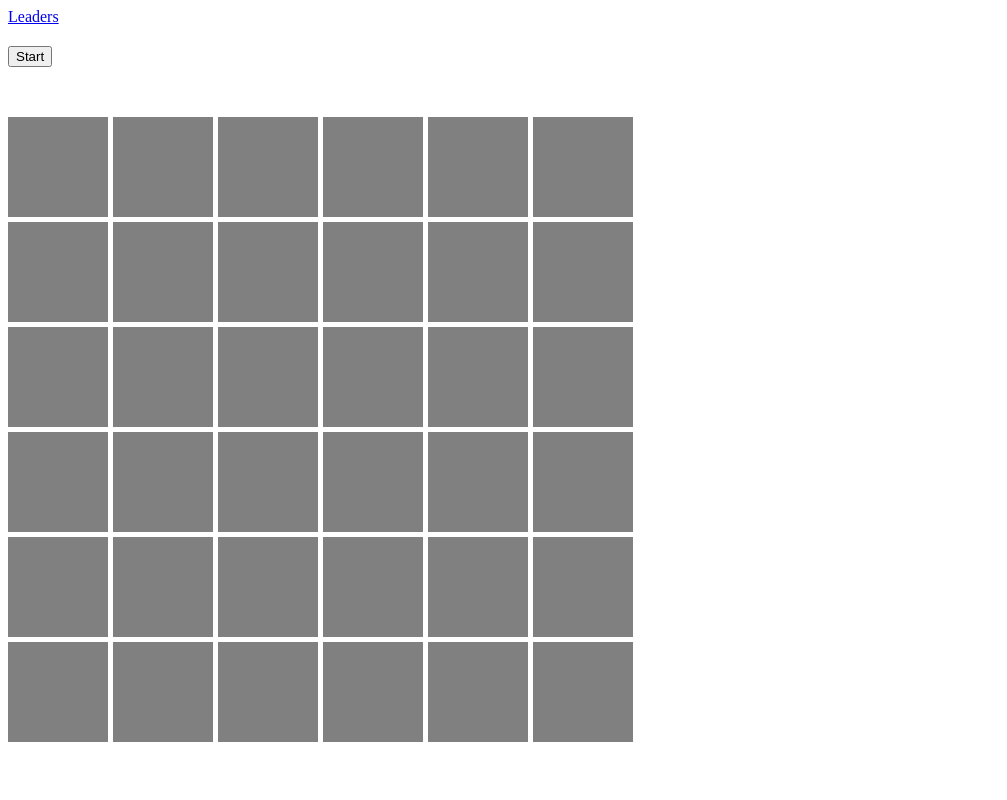
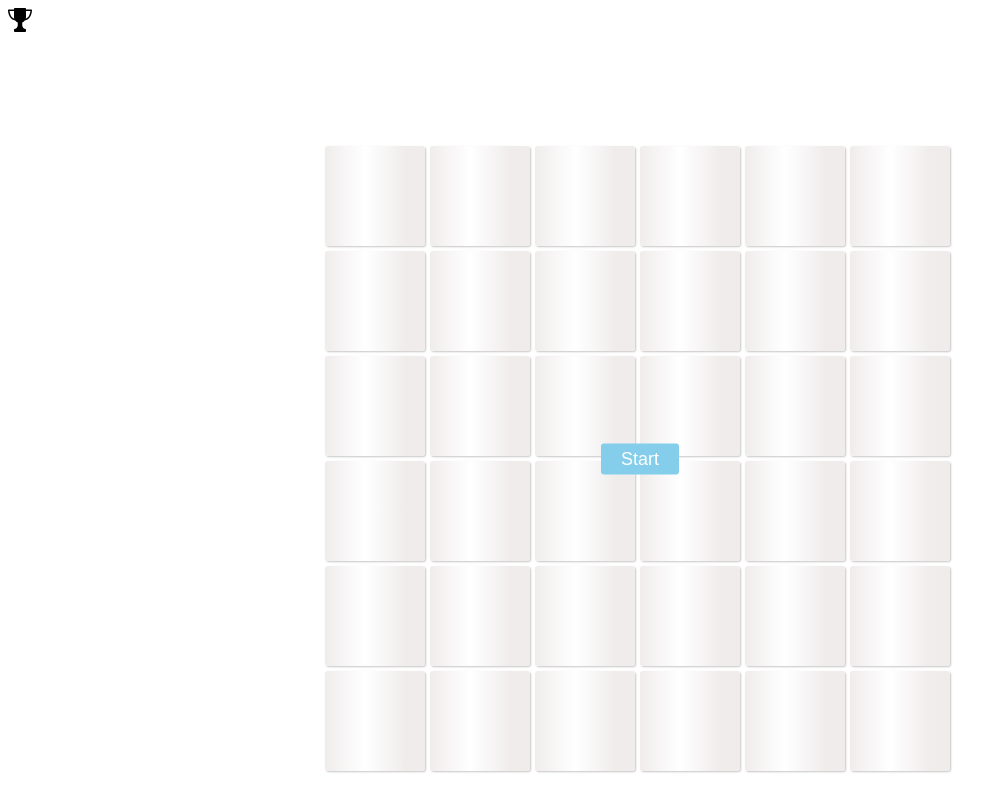
Before and after one commit to vyacheslav-tikhonov/memory-game, a Vue app: page / in a window 1280 px wide. Shown: the whole page, without its empty margins (0-1007 px from the left). Built offline with nearby package versions, Linux system fonts and the light colour scheme.

Commit message:
add styles

```diff
--- a/src/App.vue
+++ b/src/App.vue
@@ -5,4 +5,9 @@
 </template>
 
 <style lang="scss">
+  @import url('https://fonts.googleapis.com/css2?family=Roboto:wght@300;400;500;900&display=swap');
+
+  body {
+    font-family: Roboto, sans-serif;
+  }
 </style>
--- a/src/components/Game/Game.vue
+++ b/src/components/Game/Game.vue
@@ -1,31 +1,22 @@
 <template>
   <div class="game">
     <div class="nav">
-      <router-link to="/leaders">Leaders</router-link>
+      <router-link to="/leaders">
+        <img class="icon" alt="Leaders" src="../../assets/icons/trophy.svg">
+      </router-link>
     </div>
+
     <div class="game__buttons">
-      <div v-if="!victory">
-        <div v-show=!isGameRunning>
-          <button
-            @click="onStartGame()"
-          >
-            Start
-          </button>
-        </div>
+      <div
+        v-if="!victory"
+      >
         <div v-show=isGameRunning>
-          <button
+          <Button
             @click="onPauseGame()"
           >
             Pause
-          </button>
+          </Button>
         </div>
-      </div>
-      <div v-if="victory">
-        <button
-          @click="onResetGame()"
-        >
-          New game
-        </button>
       </div>
     </div>
 
@@ -33,8 +24,31 @@
       <Timer ref="timer" />
     </div>
 
-    <div v-if="victory">Victory!</div>
-
+    <div class="cards-container">
+      <div
+        class="centered-buttons"
+      >
+        <div
+          class="victory"
+          v-if="victory">
+          Victory!
+        </div>
+        <div
+          v-show="!isGameRunning && !victory">
+          <Button
+            @click="onStartGame()"
+          >
+            Start
+          </Button>
+        </div>
+        <div v-if="victory">
+          <Button
+            @click="onResetGame()"
+          >
+            New game
+          </Button>
+        </div>
+      </div>
     <div
       class="cards"
     >
@@ -46,20 +60,34 @@
         <GameCard
           v-if="card !== 0"
           :show="displayedIndexes.includes(index)"
+          :clickable="!isFreezing"
           :name="card"
           @click="onClick(index)"
         />
       </div>
     </div>
+    </div>
 
   <div
     v-if="showLeadersDialog"
-    class="game__leaders-dialog">
-    <p>Save game in a leaders` table</p>
-    <input v-model="gameName">
-    <button @click="onSaveGame()">
-      Save
-    </button>
+    class="leaders-dialog">
+    <p>Save your results</p>
+    <input
+      class="leaders-dialog__input"
+      placeholder="Name"
+      v-model="gameName"
+    >
+
+    <div class="leaders-dialog__buttons">
+      <Button @click="onCloseDialog()">
+        Close
+      </Button>
+      <Button
+        :disabled="isNameNotEmpty"
+        @click="onSaveGame()">
+        Save
+      </Button>
+    </div>
   </div>
 
   </div>
@@ -71,9 +99,10 @@ import Timer from '@/components/Game/Timer/Timer.vue';
 import GameCard from '@/components/ui/cards/GameCard/GameCard.vue';
 import { shuffleArray } from '@/utils/array';
 import { Leader } from './types';
+import Button from '@/components/ui/button/Button.vue';
 
 @Component({
-  components: { Timer, GameCard },
+  components: { Timer, GameCard, Button },
 })
 export default class Game extends Vue {
   @Ref('timer') readonly timer!: Timer;
@@ -90,6 +119,10 @@ export default class Game extends Vue {
   private cardForHiding: null | {time: number; index: number} = null;
 
   private cards: number[] = [];
+
+  private get isNameNotEmpty() {
+    return this.gameName.length <= 0;
+  }
 
   private checkVictory() {
     return !this.cards.reduce((sum, current) => sum + current , 0);
@@ -119,6 +152,10 @@ export default class Game extends Vue {
     this.displayedIndexes = [];
     this.isFreezing = true;
     this.timer.stopTimer();
+  }
+
+  private onCloseDialog() {
+    this.showLeadersDialog = false;
   }
 
   private onSaveGame() {
@@ -260,11 +297,13 @@ export default class Game extends Vue {
 .game {
   &__buttons {
     display: flex;
-    gap: 10px;
-    padding-bottom: 10px;
+    justify-content: center;
+    height: 40px;
   }
   &__timer {
-    padding: 20px 0;
+    text-align: center;
+    height: 40px;
+    padding: 5px 0;
   }
 }
 
@@ -273,13 +312,68 @@ export default class Game extends Vue {
 }
 
 .cards {
+  width: max-content;
   display: grid;
+  justify-content: center;
   grid-template-columns: repeat(6, 105px);
   grid-row-gap: 5px;
+  position: relative;
 }
 
 .card-container {
   width: 100px;
   height: 100px;
 }
+
+.cards-container {
+  position: relative;
+  display: flex;
+  justify-content: center;
+}
+
+.centered-buttons {
+  position: absolute;
+  top: 50%;
+  left: 50%;
+  z-index: 2;
+  text-align: center;
+  transform: translate(-50%, -50%);
+}
+
+.icon {
+  height: 24px;
+  width: 24px;
+}
+
+.leaders-dialog {
+  font-size: 18px;
+  background: #fff;
+  position: fixed;
+  top: 50%;
+  left: 50%;
+  transform: translate(-50%, -50%);
+  box-shadow: 1px 1px 2px #c6c6c6;
+  width: max-content;
+  padding: 20px;
+  width: 340px;
+  border-radius: 4px;
+  z-index: 2;
+
+  &__input {
+    width: 320px;
+  }
+
+  &__buttons {
+    padding: 10px 0;
+    display: flex;
+    justify-content: flex-end;
+    gap: 10px;
+  }
+}
+
+.victory {
+  font-size: 24px;
+  color: rgb(132, 206, 235);
+  margin: 10px 0;
+}
 </style>
--- a/src/components/Game/Timer/Timer.vue
+++ b/src/components/Game/Timer/Timer.vue
@@ -48,8 +48,9 @@ export default class Timer extends Vue {
 <style scoped lang="scss">
 .timer {
   &_time {
+    font-weight: 300;
     color: #000;
-    font-size: 14px;
+    font-size: 16px;
   }
 }
 </style>
--- /dev/null
+++ b/src/components/ui/button/Button.vue
@@ -0,0 +1,43 @@
+<template>
+  <button
+    :disabled="disabled"
+    class="button"
+    @click="onClick()"
+  >
+    <slot></slot>
+  </button>
+</template>
+
+<script lang="ts">
+import { Vue, Component, Emit, Prop } from 'vue-property-decorator';
+
+@Component({})
+export default class Button extends Vue {
+  @Prop() private disabled!: boolean;
+
+  @Emit('click')
+  private onClick() {
+    return;
+  }
+}
+</script>
+
+<style scoped lang="scss">
+.button {
+  font-weight: 400;
+  font-size: 18px;
+  background: rgb(132, 206, 235);
+  color: #fff;
+  border: none;
+  border-radius: 3px;
+  padding: 5px 20px;
+  &:hover {
+    opacity: 0.9;
+    cursor: pointer;
+  }
+  &:disabled {
+    opacity: 0.3;
+    cursor: default;
+  }
+}
+</style>
--- a/src/components/ui/cards/GameCard/GameCard.vue
+++ b/src/components/ui/cards/GameCard/GameCard.vue
@@ -1,12 +1,16 @@
 <template>
+  <transition name="bounce">
     <div
       @click="onClick()"
-    class="game-card">
+      class="game-card"
+      :class="{'game-card_clickable': clickable}"
+    >
       <Card
         v-show="show"
         :imageUrl="getImageUrl"
       />
     </div>
+  </transition>
 </template>
 
 <script lang="ts">
@@ -19,6 +23,7 @@ import Card from '@/components/ui/cards/Card/Card.vue';
 export default class GameCard extends Vue {
   @Prop() private name!: string;
   @Prop() private show!: boolean;
+  @Prop() private clickable!: boolean;
 
   @Emit('click')
   private onClick() {
@@ -34,9 +39,36 @@ export default class GameCard extends Vue {
 </script>
 
 <style scoped lang="scss">
+$base-color: #f0ecec;
+$shine-color: rgb(255, 255, 255);
+
 .game-card {
-  background: gray;
+  border-radius: 3px;
+  background: linear-gradient(90deg, $base-color 0px, $shine-color 40px, $base-color 80px);
   width: 100px;
   height: 100px;
+  box-shadow: 1px 1px 2px #c6c6c6;
+
+  &_clickable {
+    cursor: pointer;
+  }
+}
+
+.bounce-enter-active {
+  animation: bounce-in .5s;
+}
+.bounce-leave-active {
+  animation: bounce-in .5s reverse;
+}
+@keyframes bounce-in {
+  0% {
+    transform: scale(0);
+  }
+  50% {
+    transform: scale(1.2);
+  }
+  100% {
+    transform: scale(1);
+  }
 }
 </style>
--- a/src/utils/time.ts
+++ b/src/utils/time.ts
@@ -5,7 +5,7 @@ const minute = 60
 enum TimeNames {
   Days,
   Hours,
-  Minuts,
+  Minutes,
   Seconds
 }
 
--- a/src/views/Leaders.vue
+++ b/src/views/Leaders.vue
@@ -1,9 +1,12 @@
 <template>
   <div class="leaders">
     <div class="nav">
-      <router-link to="/">Game</router-link>
+      <router-link to="/">
+        <img class="icon" alt="Game" src="../assets/icons/games.svg">
+      </router-link>
     </div>
 
+    <div class="table-container">
       <div class="table">
         <div class="table__title">Leaders:</div>
         <div
@@ -13,6 +16,7 @@
         >
           <div>{{ leader.gameName }}</div>
           <div>{{ getTime(leader.time) }}</div>
+        </div>
       </div>
     </div>
   </div>
@@ -46,15 +50,28 @@ export default class Leaders extends Vue {
   padding-bottom: 20px;
 }
 
+.table-container {
+  display: flex;
+  justify-content: center;
+}
+
 .table {
+  font-size: 16px;
   &__title {
+    font-size: 22px;
     padding-bottom: 10px;
+    text-align: center;
   }
   &__row {
     padding-bottom: 5px;
     display: flex;
-    width: 300px;
-    justify-content: space-between;
+    gap: 30px;
+    justify-content: space-around;
   }
 }
+
+.icon {
+  height: 24px;
+  width: 24px;
+}
 </style>
```
Also changed, not shown: src/assets/icons/games.svg (added), src/assets/icons/trophy.svg (added). Lines whose indentation alone changed are shown as unchanged.
